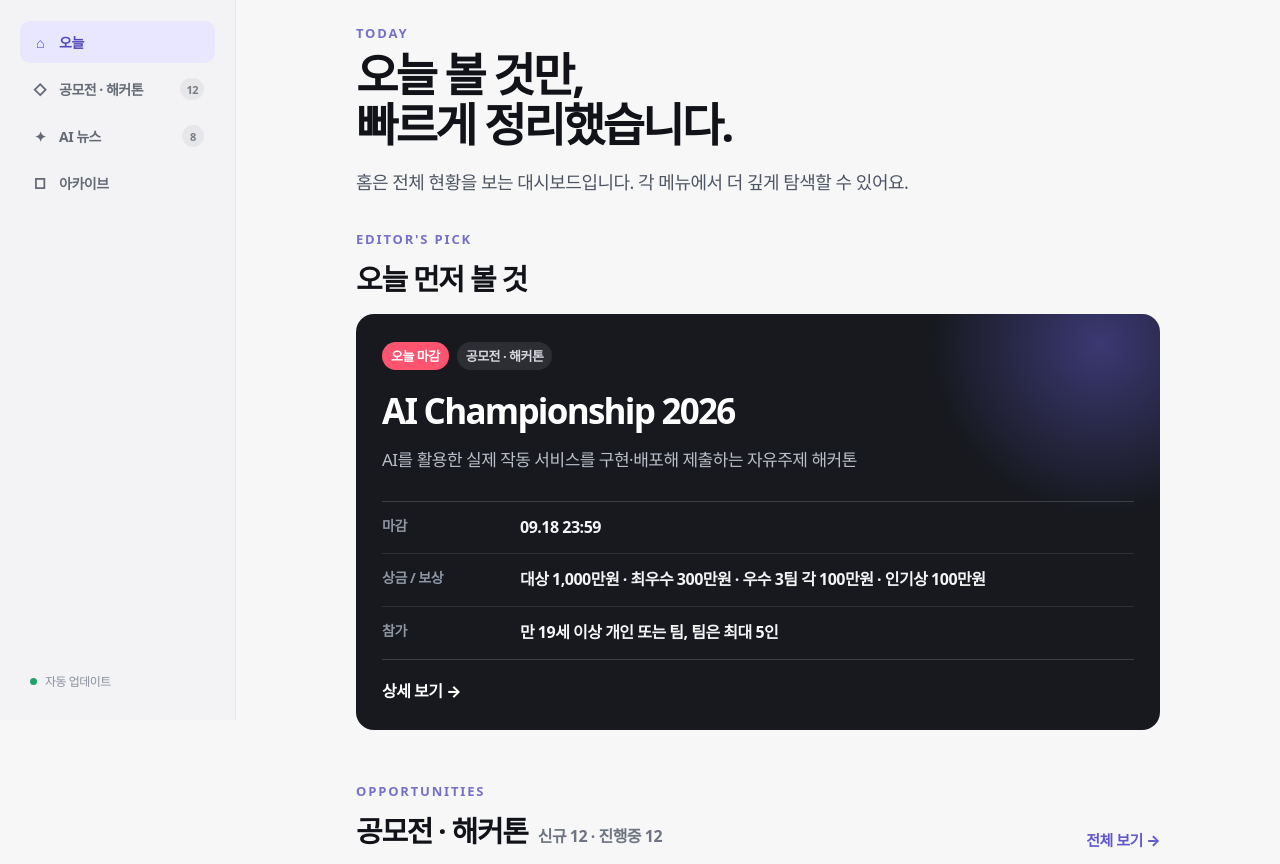
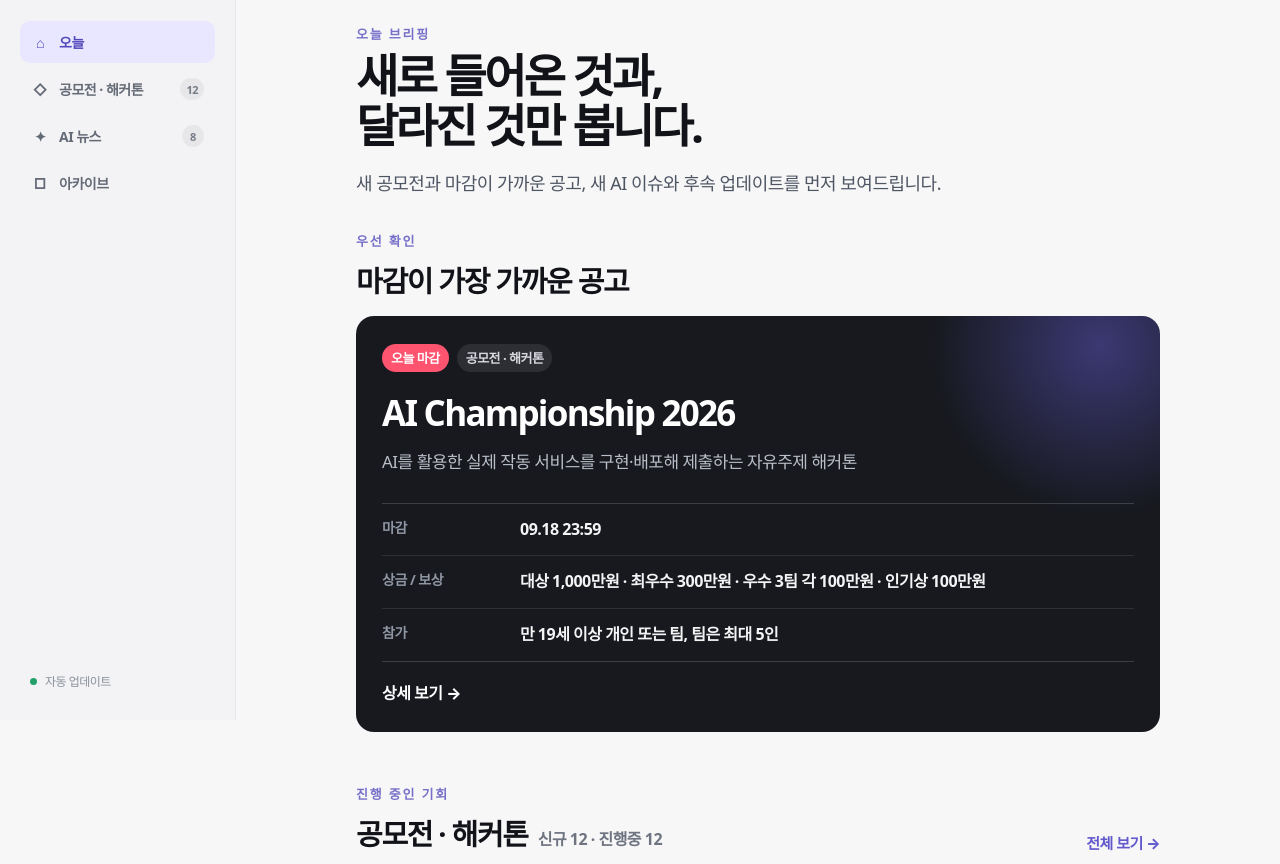
Before and after one commit to wogus4048/daily-brief, a plain HTML site: page index.html in a window 1280 px wide. Shown: the part 80-944 px from the top of the page. Drawn offline with Linux system fonts and the light colour scheme.

Commit message:
Clarify home copy and section labels

```diff
--- a/index.html
+++ b/index.html
@@ -59,17 +59,17 @@
         <section class="view" id="homeView" hidden>
           <section class="brief-hero">
             <div class="brief-hero-copy">
-              <p class="overline">TODAY</p>
-              <h1>오늘 볼 것만,<br>빠르게 정리했습니다.</h1>
-              <p class="hero-sub">홈은 전체 현황을 보는 대시보드입니다. 각 메뉴에서 더 깊게 탐색할 수 있어요.</p>
+              <p class="overline">오늘 브리핑</p>
+              <h1>새로 들어온 것과,<br>달라진 것만 봅니다.</h1>
+              <p class="hero-sub">새 공모전과 마감이 가까운 공고, 새 AI 이슈와 후속 업데이트를 먼저 보여드립니다.</p>
             </div>
           </section>
 
           <section class="featured-wrap">
             <div class="section-head">
               <div>
-                <p class="section-eyebrow">EDITOR'S PICK</p>
-                <h2>오늘 먼저 볼 것</h2>
+                <p class="section-eyebrow">우선 확인</p>
+                <h2>마감이 가장 가까운 공고</h2>
               </div>
             </div>
             <article class="featured-card" id="featuredOpportunity">
@@ -82,7 +82,7 @@
             <article class="dashboard-panel">
               <div class="panel-head">
                 <div>
-                  <p class="section-eyebrow">OPPORTUNITIES</p>
+                  <p class="section-eyebrow">진행 중인 기회</p>
                   <div class="section-title-line"><h2>공모전 · 해커톤</h2><span class="section-today-count" id="homeContestCount">오늘 신규 0건</span></div>
                 </div>
                 <a href="#/contests" class="view-all">전체 보기 →</a>
@@ -93,7 +93,7 @@
             <article class="dashboard-panel">
               <div class="panel-head">
                 <div>
-                  <p class="section-eyebrow">AI SIGNALS</p>
+                  <p class="section-eyebrow">새 이슈 · 후속 업데이트</p>
                   <div class="section-title-line"><h2>AI 뉴스</h2><span class="section-today-count" id="homeAiCount">오늘 신규 0건</span></div>
                 </div>
                 <a href="#/ai-news" class="view-all">전체 보기 →</a>
@@ -105,7 +105,7 @@
           <section class="dashboard-panel support-preview" id="homeSupportPanel">
             <div class="panel-head">
               <div>
-                <p class="section-eyebrow">SUPPORT</p>
+                <p class="section-eyebrow">신청 가능한 지원</p>
                 <div class="section-title-line"><h2>지원사업</h2><span class="section-today-count" id="homeSupportCount">오늘 신규 0건</span></div>
               </div>
               <a href="#/support" class="view-all">전체 보기 →</a>
@@ -116,7 +116,7 @@
           <section class="archive-preview">
             <div class="panel-head">
               <div>
-                <p class="section-eyebrow">ARCHIVE</p>
+                <p class="section-eyebrow">날짜별 기록</p>
                 <h2>지난 브리핑</h2>
               </div>
               <a href="#/archive" class="view-all">전체 보기 →</a>
```
